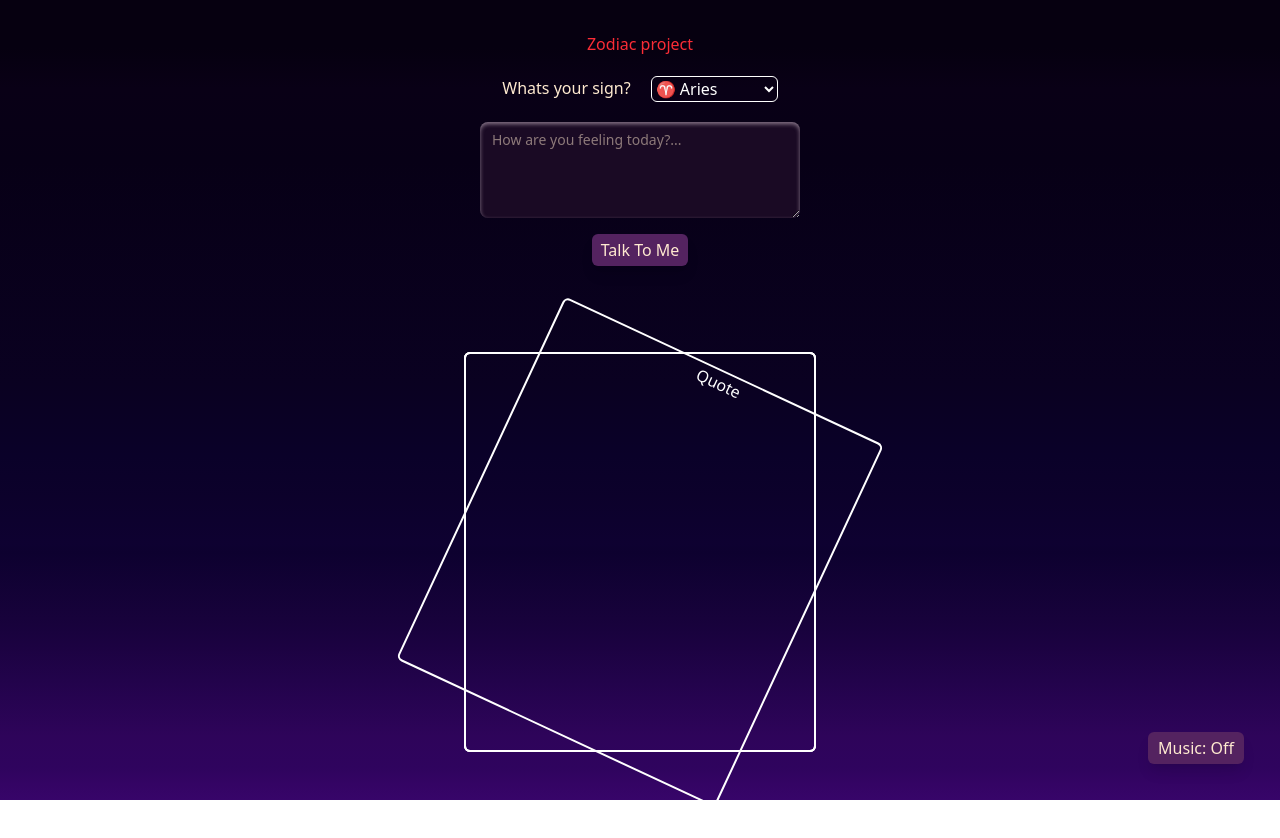
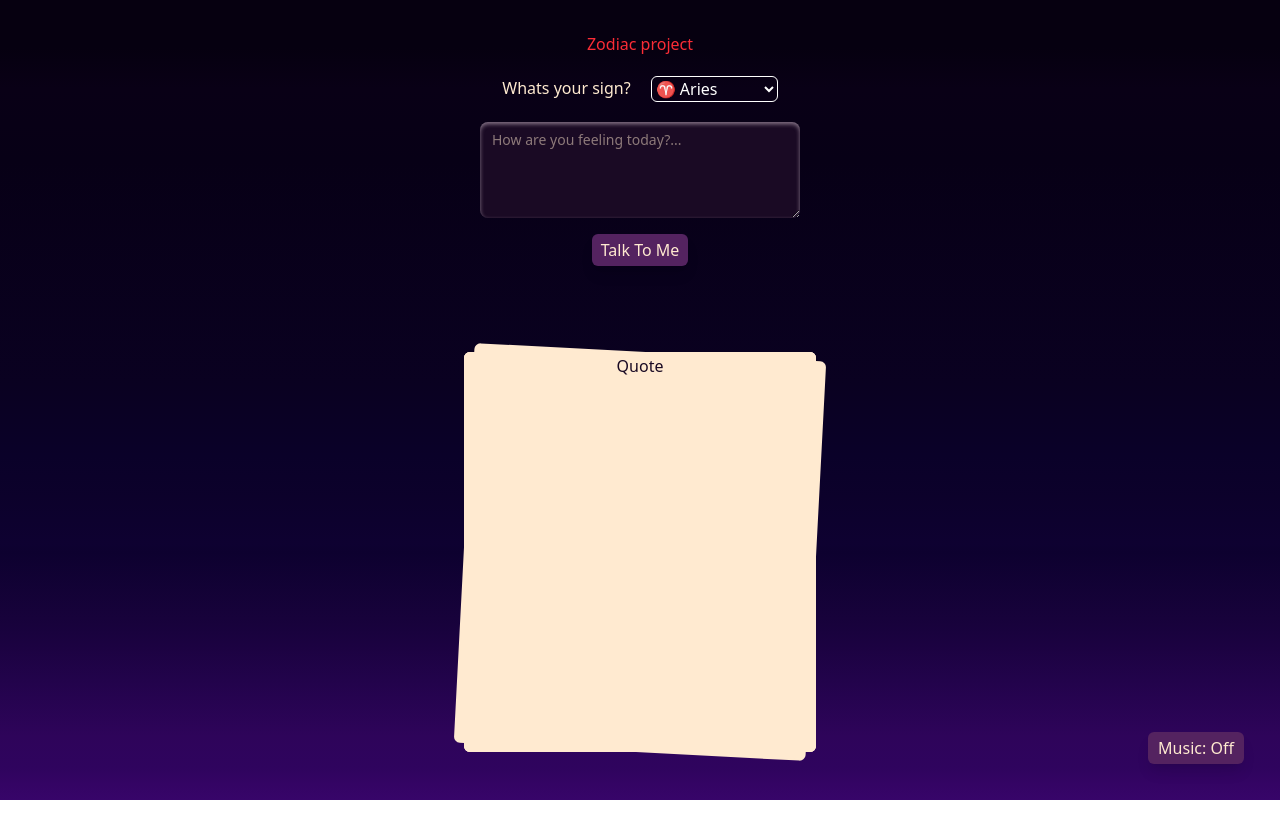
Before and after one commit to Taz-AI-Project/Zodia, a React (Vite) app: page / in a window 1280 px wide. Shown: the top 838 px of the page. Built offline with nearby package versions, Linux system fonts and the light colour scheme.

Commit message:
fix(index): change card index to display words

```diff
--- a/src/Card.jsx
+++ b/src/Card.jsx
@@ -1,21 +1,24 @@
-import { useEffect, useState } from "react"
+import { useEffect, useState } from 'react';
 
 const Card = ({ cardInfo, index }) => {
-    const [zIndex, setZIndex] = useState('')
-    useEffect(() => {
-        const zIndexSetter = () => {
-            if (index === 0) {
-                setZIndex('rotate-25')
-            } else {
-                setZIndex('none')
-            }
-        }
-    zIndexSetter()
-    }, [])
-
+  const [zIndex, setZIndex] = useState('');
+  useEffect(() => {
+    const zIndexSetter = () => {
+      if (index === 0) {
+        setZIndex('rotate-3');
+      } else {
+        setZIndex('none');
+      }
+    };
+    zIndexSetter();
+  }, []);
 
   return (
-    <div className={`h-[25rem] w-[22rem] border-2 rounded-md absolute top-80 ${zIndex} border-white text-white`}>{ index=== 0 ? cardInfo : null }</div>
-  )
-}
-export default Card
+    <div
+      className={`h-[25rem] w-[22rem] border-2 rounded-md absolute top-80 ${zIndex} bg-champagne border-champagne text-darkpurple`}
+    >
+      {index === 3 ? cardInfo : null}
+    </div>
+  );
+};
+export default Card;
```
